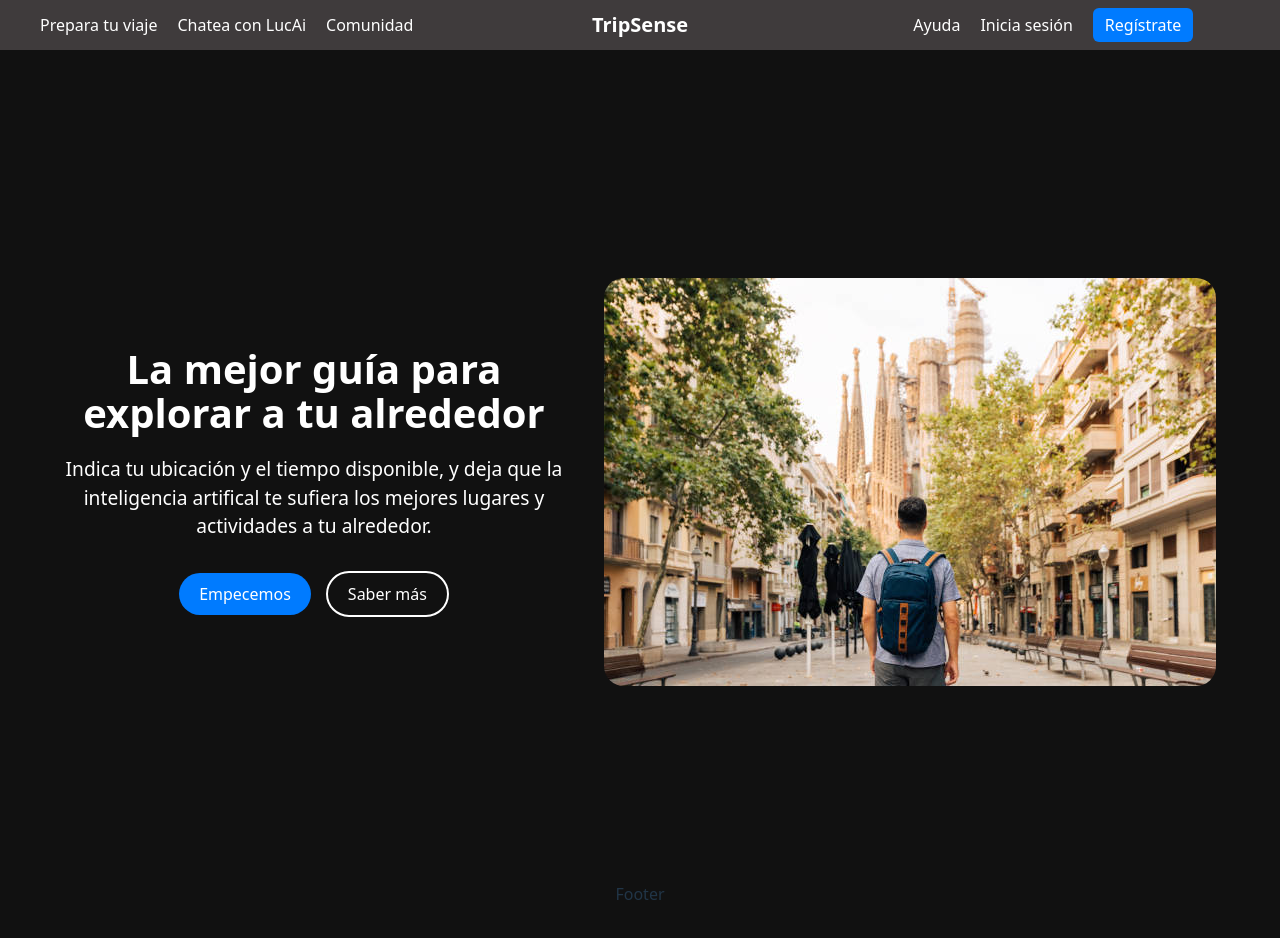
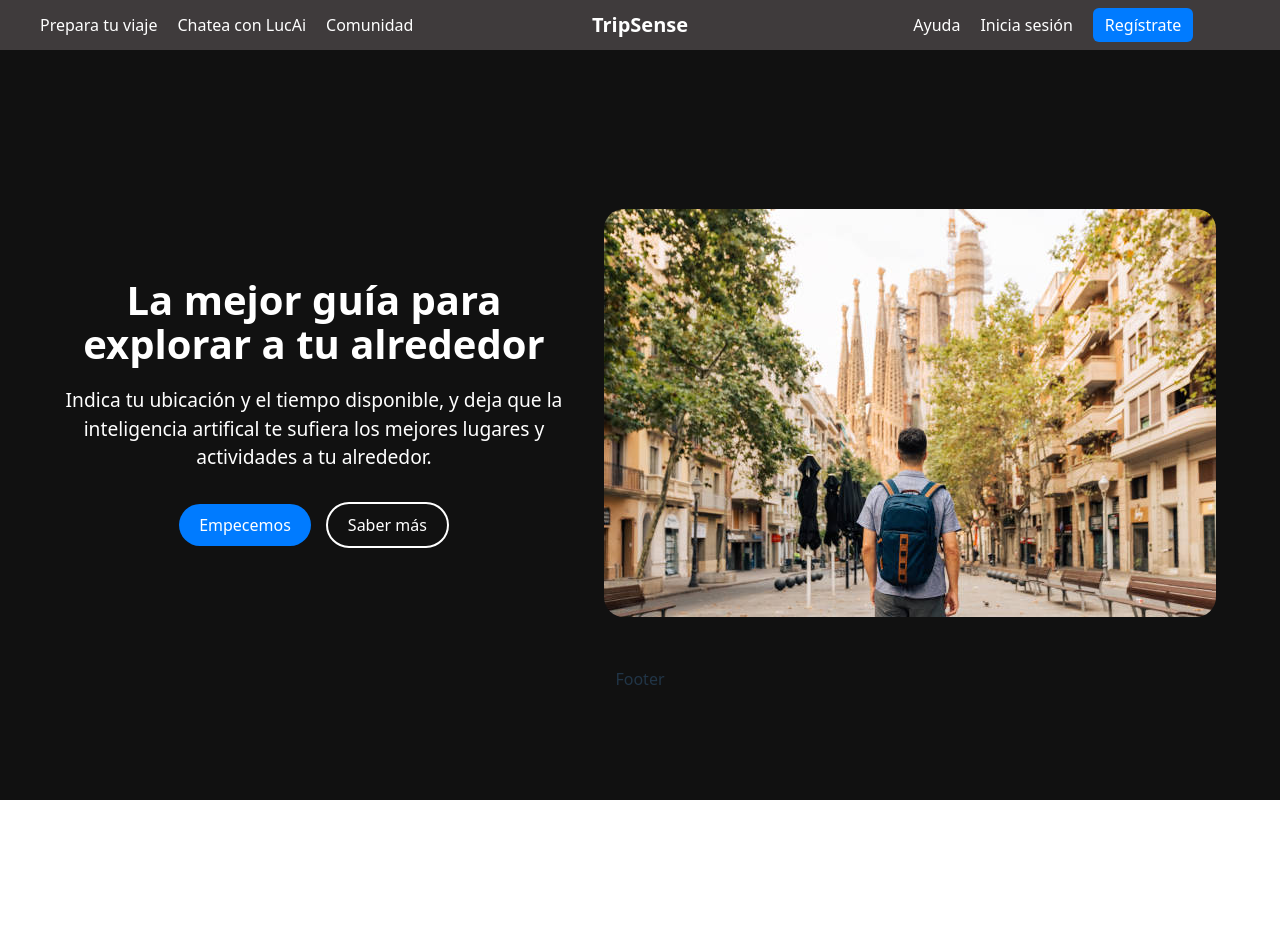
Before and after one commit to brunomoran/TripSense, a React (Vite) app in the folder frontend/: page / in a window 1280 px wide. After the commit the page ends 800 px from the top, so only its background shows below. Built offline with nearby package versions, Linux system fonts and the light colour scheme.

Commit message:
reduce padding in Hero component for improved layout

```diff
--- a/frontend/src/styles/Hero.css
+++ b/frontend/src/styles/Hero.css
@@ -16,8 +16,7 @@ html, body {
     justify-content: center;
     align-items: center;
     background-color: #111;
-    padding: 80px 20px;
-    min-height: 100vh;
+    padding: 50px 20px;
     width: 100%;
 }
 
```
